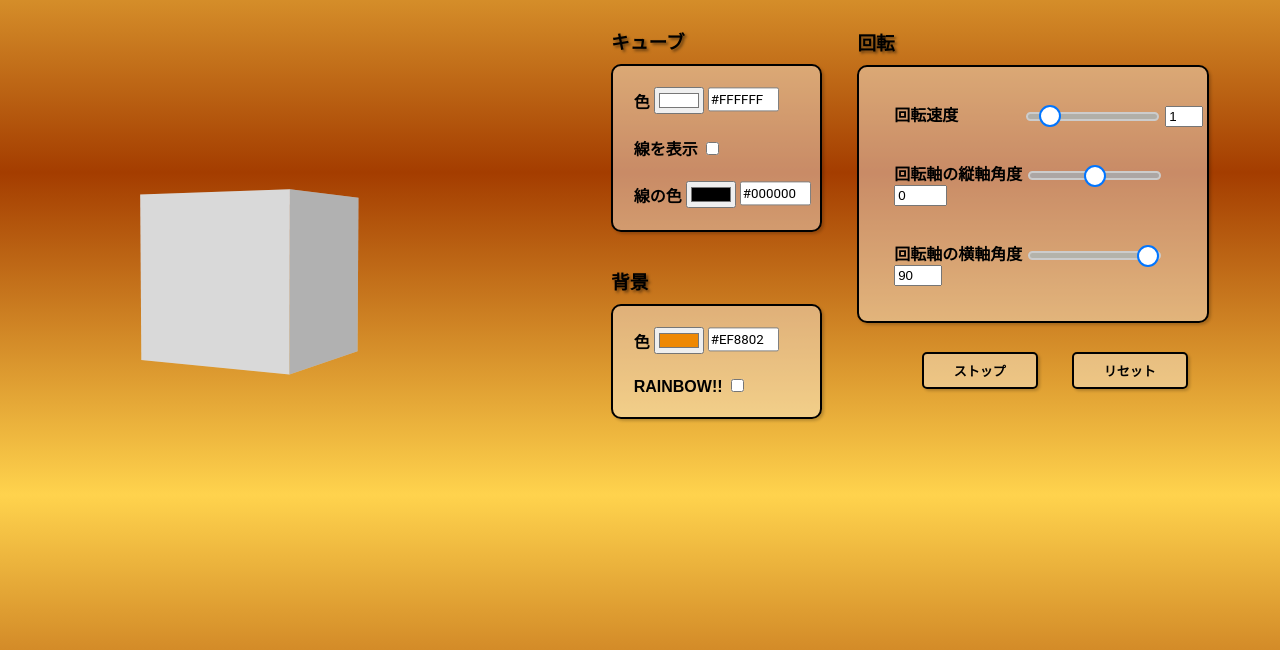
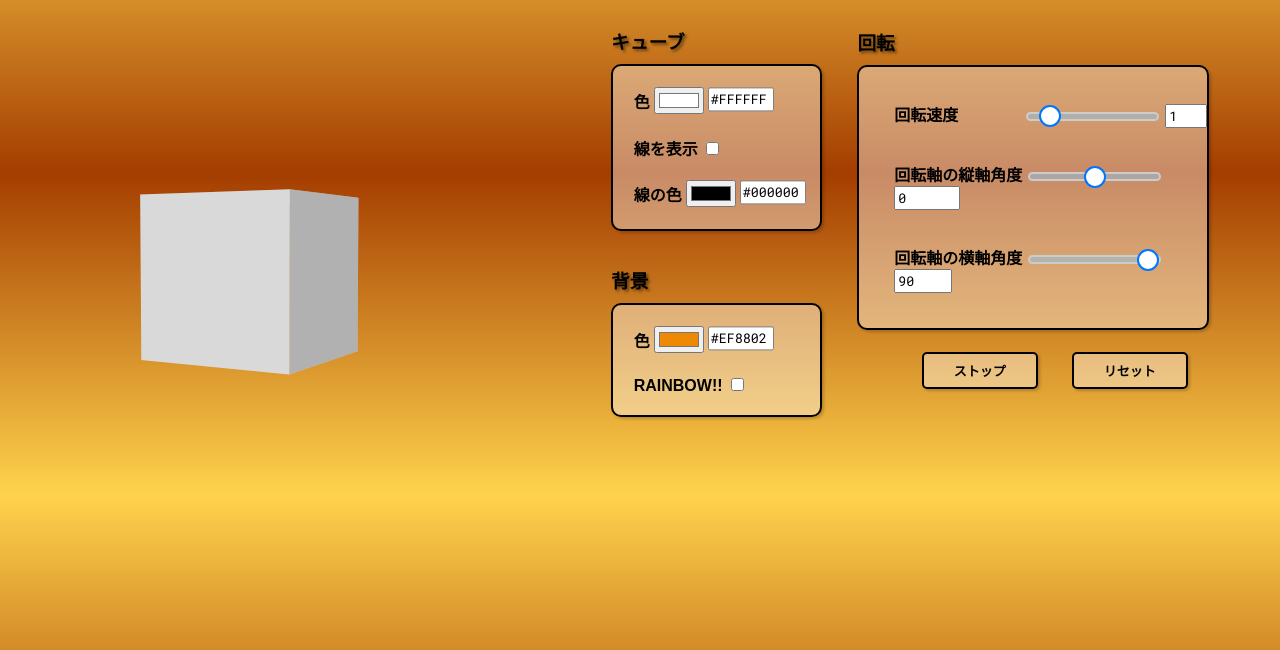
Before and after one commit to anko-prog-N/Cube-Renderer, a plain HTML site: page index.html in a window 1280 px wide. Shown: the part 150-800 px from the top of the page. Drawn offline with Linux system fonts and the light colour scheme.

Commit message:
テキストボックスのスタイル変更

```diff
--- a/css/style.css
+++ b/css/style.css
@@ -10,6 +10,10 @@ p {
 
 input[type="color"], input[type="checkbox"] {
     cursor: pointer;
+}
+
+input[type="text"] {
+    font-family: 'Roboto Mono', monospace;
 }
 
 input[type="text"]:focus {
@@ -162,10 +166,9 @@ button:active {
 /*テキストボックス*/
 .textbox {
     display: inline-block;
-    font-family: 'Roboto', sans-serif;
     transform: translateY(-15%);
     height: 20px;
-    width: 65px;
+    width: 60px;
     background-color: white;
     border: 1px solid gray;
     border-radius: 2px;
--- a/index.html
+++ b/index.html
@@ -4,6 +4,7 @@
 <head>
     <meta charset="UTF-8">
     <title>Cube Renderer</title>
+    <link href="https://fonts.googleapis.com/css2?family=Roboto+Mono&display=swap" rel="stylesheet">
     <link rel="shortcut icon" href="./resources/favicon.ico">
     <link rel="stylesheet" href="./css/style.css">
 </head>
@@ -53,17 +54,17 @@
                 <div class="property">
                     <p class="property-tag" style="margin-right: 62px">回転速度</p>
                     <input type="range" id="rot-speed-slider" min="0" max="1000">
-                    <input type="text" id="rot-speed-input" class="text-box" spellcheck="false" style="width: 30px">
+                    <input type="text" id="rot-speed-input" class="text-box" spellcheck="false" style="width: 34px">
                 </div>
                 <div class="property">
                     <p class="property-tag">回転軸の縦軸角度</p>
                     <input type="range" id="rot-y-slider" min="-18000" max="18000">
-                    <input type="text" id="rot-y-input" class="text-box" spellcheck="false" style="width: 45px">
+                    <input type="text" id="rot-y-input" class="text-box" spellcheck="false" style="width: 58px">
                 </div>
                 <div class="property">
                     <p class="property-tag">回転軸の横軸角度</p>
                     <input type="range" id="rot-x-slider" min="-9000" max="9000">
-                    <input type="text" id="rot-x-input" class="text-box" spellcheck="false" style="width: 40px">
+                    <input type="text" id="rot-x-input" class="text-box" spellcheck="false" style="width: 50px">
                 </div>
             </div>
         </div>
--- a/js/Vector.js
+++ b/js/Vector.js
@@ -250,9 +250,9 @@ class Vector {
         var vecX = vec.x;
         var vecY = vec.y;
         var vecZ = vec.z;
-        var rotX = new Vector(cos + vecX * vecX * (1.0 - cos), vecX * vecY * (1.0 - cos) - vecZ * sin, vecX * vecZ * (1.0 - cos) + vecY * sin);
-        var rotY = new Vector(vecY * vecX * (1.0 - cos) + vecZ * sin, cos + vecY * vecY * (1.0 - cos), vecY * vecZ * (1.0 - cos) - vecX * sin);
-        var rotZ = new Vector(vecZ * vecX * (1.0 - cos) - vecY * sin, vecZ * vecY * (1.0 - cos) + vecX * sin, cos + vecZ * vecZ * (1.0 - cos));
+        var rotX = new Vector(cos + vecX ** 2  * (1.0 - cos), vecX * vecY * (1.0 - cos) - vecZ * sin, vecX * vecZ * (1.0 - cos) + vecY * sin);
+        var rotY = new Vector(vecY * vecX * (1.0 - cos) + vecZ * sin, cos + vecY ** 2 * (1.0 - cos), vecY * vecZ * (1.0 - cos) - vecX * sin);
+        var rotZ = new Vector(vecZ * vecX * (1.0 - cos) - vecY * sin, vecZ * vecY * (1.0 - cos) + vecX * sin, cos + vecZ ** 2 * (1.0 - cos));
         var newX = rotX.dotProduct(this);
         var newY = rotY.dotProduct(this);
         var newZ = rotZ.dotProduct(this);
```
